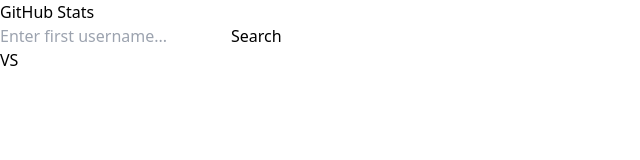
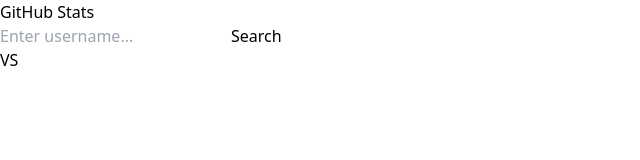
Before and after one commit to haxybaxy/githubstats, a React (Vite) app: page / in a window 1280 px wide. Shown: the top 160 px of the page, without its empty margins (0-640 px from the left). Built offline with nearby package versions, Linux system fonts and the light colour scheme.

Commit message:
better error handling

```diff
--- a/src/components/ComparisonView/ComparisonView.tsx
+++ b/src/components/ComparisonView/ComparisonView.tsx
@@ -1,35 +1,53 @@
 import { useState } from 'react';
-import { useQuery } from '@apollo/client';
+import { useQuery, ApolloError } from '@apollo/client';
 import { GET_USER_REPOS } from '../../graphql/queries';
 import { SearchForm } from '../SearchForm';
 import { UserSection } from '../UserSection/UserSection';
 import { RepositoryList } from '../RepositoryList/RepositoryList';
 
+function getErrorMessage(error: ApolloError) {
+  if (error.message.includes('Could not resolve to a User')) {
+    return 'User not found. Please check the username and try again.';
+  }
+  if (error.message.includes('Bad credentials')) {
+    return 'GitHub API authentication failed. Please check your API token.';
+  }
+  if (error.message.includes('API rate limit exceeded')) {
+    return 'GitHub API rate limit exceeded. Please try again later.';
+  }
+  return 'An error occurred while fetching data. Please try again.';
+}
+
 export function ComparisonView() {
   const [username1, setUsername1] = useState('');
   const [username2, setUsername2] = useState('');
   const [isComparing, setIsComparing] = useState(false);
-  const [searchExecuted, setSearchExecuted] = useState(false);
+  const [searchedUsername1, setSearchedUsername1] = useState('');
+  const [searchedUsername2, setSearchedUsername2] = useState('');
 
   const { loading: loading1, error: error1, data: data1 } = useQuery(GET_USER_REPOS, {
-    variables: { username: username1 },
-    skip: !searchExecuted,
+    variables: { username: searchedUsername1 },
+    skip: !searchedUsername1,
   });
 
   const { loading: loading2, error: error2, data: data2 } = useQuery(GET_USER_REPOS, {
-    variables: { username: username2 },
-    skip: !searchExecuted || !isComparing,
+    variables: { username: searchedUsername2 },
+    skip: !searchedUsername2 || !isComparing,
   });
 
   const handleSearch = (e: React.FormEvent) => {
     e.preventDefault();
-    setSearchExecuted(true);
+    setSearchedUsername1(username1);
+    if (isComparing) {
+      setSearchedUsername2(username2);
+    }
   };
 
   const toggleComparing = () => {
     setIsComparing(!isComparing);
     if (!isComparing) {
       setUsername2('');
+      setSearchedUsername2('');
     }
   };
 
@@ -40,14 +58,39 @@
     return commits1 > commits2;
   };
 
+  const renderError = (error: ApolloError) => (
+    <div className="bg-red-50 border-l-4 border-red-500 p-4 my-4">
+      <div className="flex">
+        <div className="flex-shrink-0">
+          <svg className="h-5 w-5 text-red-400" viewBox="0 0 20 20" fill="currentColor">
+            <path fillRule="evenodd" d="M10 18a8 8 0 100-16 8 8 0 000 16zM8.707 7.293a1 1 0 00-1.414 1.414L8.586 10l-1.293 1.293a1 1 0 101.414 1.414L10 11.414l1.293 1.293a1 1 0 001.414-1.414L11.414 10l1.293-1.293a1 1 0 00-1.414-1.414L10 8.586 8.707 7.293z" clipRule="evenodd" />
+          </svg>
+        </div>
+        <div className="ml-3">
+          <p className="text-sm text-red-700">
+            {getErrorMessage(error)}
+          </p>
+        </div>
+      </div>
+    </div>
+  );
+
   return (
     <div className="text-center">
+      {(error1 || error2) && (
+        <div className="max-w-2xl mx-auto">
+          {error1 && renderError(error1)}
+          {error2 && renderError(error2)}
+        </div>
+      )}
+
       <div className="flex justify-center items-center gap-4 mt-6">
         <SearchForm
           username={username1}
           onUsernameChange={setUsername1}
           onSubmit={handleSearch}
-          placeholder="Enter first username..."
+          placeholder={isComparing ? "Enter first username..." : "Enter username..."}
+          isLoading={loading1}
         />
 
         <button
@@ -67,6 +110,7 @@
             onUsernameChange={setUsername2}
             onSubmit={handleSearch}
             placeholder="Enter second username..."
+            isLoading={loading2}
           />
         )}
       </div>
--- a/src/components/SearchForm/SearchForm.tsx
+++ b/src/components/SearchForm/SearchForm.tsx
@@ -3,22 +3,31 @@
   onUsernameChange: (username: string) => void;
   onSubmit: (e: React.FormEvent) => void;
   placeholder: string;
+  isLoading?: boolean;
 }
 
-export const SearchForm = ({ username, onUsernameChange, onSubmit, placeholder = "Enter GitHub username" }: SearchFormProps) => (
+export const SearchForm = ({
+  username,
+  onUsernameChange,
+  onSubmit,
+  placeholder = "Enter GitHub username",
+  isLoading = false
+}: SearchFormProps) => (
   <form onSubmit={onSubmit} className="my-8">
     <input
       type="text"
       value={username}
       onChange={(e) => onUsernameChange(e.target.value)}
       placeholder={placeholder}
-      className="px-4 py-2 border border-gray-300 rounded-md focus:outline-none focus:ring-2 focus:ring-blue-500"
+      disabled={isLoading}
+      className="px-4 py-2 border border-gray-300 rounded-md focus:outline-none focus:ring-2 focus:ring-blue-500 disabled:bg-gray-100"
     />
     <button
       type="submit"
-      className="ml-2 px-4 py-2 bg-blue-500 text-white rounded-md hover:bg-blue-600 focus:outline-none focus:ring-2 focus:ring-blue-500"
+      disabled={isLoading || !username.trim()}
+      className="ml-2 px-4 py-2 bg-blue-500 text-white rounded-md hover:bg-blue-600 focus:outline-none focus:ring-2 focus:ring-blue-500 disabled:bg-gray-400"
     >
-      Search
+      {isLoading ? 'Loading...' : 'Search'}
     </button>
   </form>
 );
```
